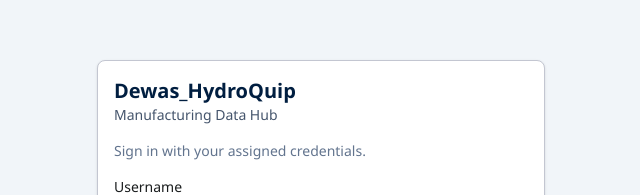
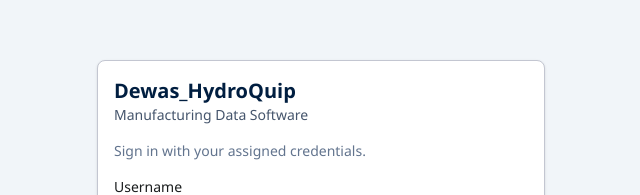
Before and after one commit to akshatshukla13/LineOps, a React (Vite) app in the folder client/: page / in a window 1280 px wide. Shown: the part 181-376 px from the top of the page, without its empty margins (319-959 px from the left). Built offline with nearby package versions, Linux system fonts and the light colour scheme.

Commit message:
feat: update title references from "Manufacturing Data Hub" to "Manufacturing Data Software"

```diff
--- a/client/index.html
+++ b/client/index.html
@@ -5,7 +5,7 @@
     <link rel="icon" type="image/svg+xml" href="/vite.svg" />
     <link href="https://fonts.googleapis.com/css2?family=Material+Symbols+Outlined:wght,FILL@100..700,0..1&display=swap" rel="stylesheet" />
     <meta name="viewport" content="width=device-width, initial-scale=1.0" />
-    <title>Dewas_HydroQuip Manufacturing Data Hub</title>
+    <title>Dewas_HydroQuip Manufacturing Data Software</title>
     <script>
       (function () {
         if (localStorage.getItem('lineops_theme') === 'dark') {
--- a/client/src/App.jsx
+++ b/client/src/App.jsx
@@ -16,8 +16,8 @@
 
 const APP_BRAND = {
   short: 'Dewas_HydroQuip',
-  tagline: 'Manufacturing Data Hub',
-  full: 'Dewas_HydroQuip Manufacturing Data Hub',
+  tagline: 'Manufacturing Data Software',
+  full: 'Dewas_HydroQuip Manufacturing Data Software',
 }
 
 const todayDateString = () => new Date().toISOString().slice(0, 10)
--- a/client/src/utils/exportMonitoringPdf.js
+++ b/client/src/utils/exportMonitoringPdf.js
@@ -216,7 +216,7 @@
   })
 
   const meta = {
-    brandTitle: brandTitle || 'Manufacturing Data Hub',
+    brandTitle: brandTitle || 'Manufacturing Data Software',
     reportTitle: reportTitle || 'Production Monitoring Report',
     generatedAt,
     rowCount: rows.length,
```
